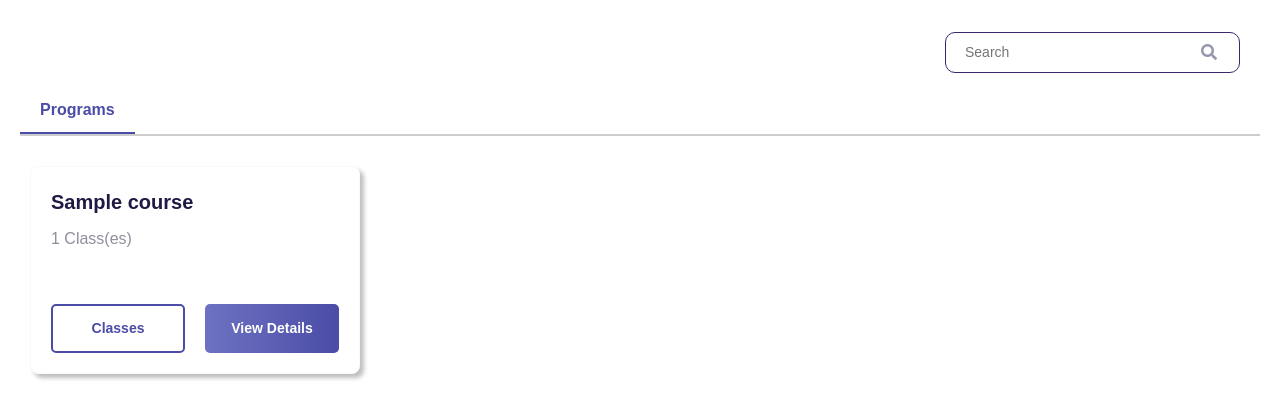
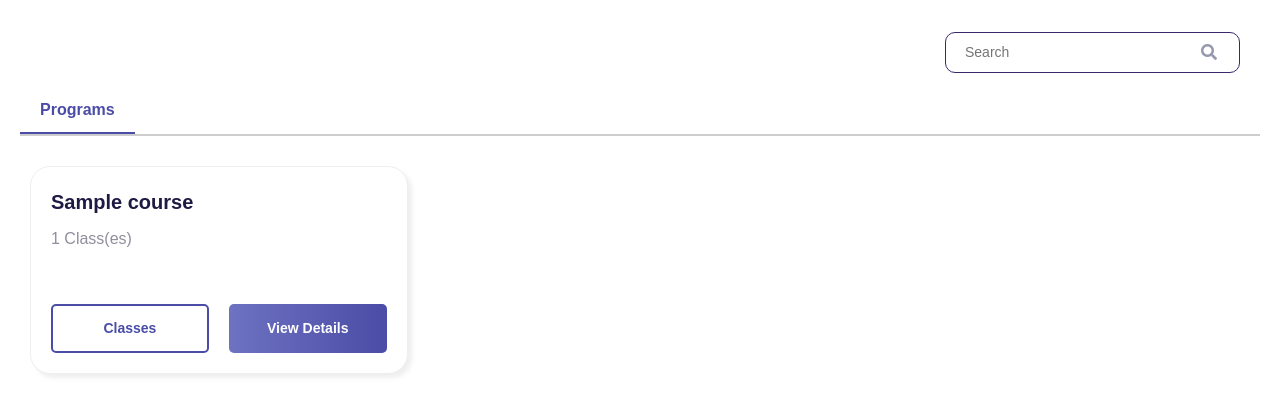
Before and after one commit to auriapple/QuilanaRW, a PHP site: page /classes.php in a window 1280 px wide. Shown: the part 58-477 px from the top of the page. Run offline with PHP 8.4, Linux system fonts and the light colour scheme; the visitor is signed in with stand-in values (Sample User, id 1); tables that the repository leaves empty hold one stand-in row (values such as "Sample post"); some libraries are stand-ins or nearby versions; some web fonts are replaced.

Commit message:
fixed card display and others

```diff
--- a/assets/css/style.css
+++ b/assets/css/style.css
@@ -602,23 +602,22 @@ body {
 .quizzes-container,
 .exams-container,
 .assessment-container {
-    display: flex;
-    flex-wrap: wrap;
-    gap: 10px;
-    justify-content: start;
+    width: 100%;
+    display: grid;
+    gap: 1rem;
+    grid-template-columns: repeat(auto-fill, minmax(325px, 1fr));
 }
 
 /* Cards */
 .course-card,
 .class-card,
 .assessment-card {
-    width: 330px;
     height: 208px;
     background-color: #FFFFFF;
-    border: 1px solid #F8F9FA;
-    border-radius: 8px;
+    border: 1px solid #EEEEEE;
+    border-radius: 20px;
     margin: 10px;
-    box-shadow: 4px 4px 4px rgba(0, 0, 0, 0.25);
+    box-shadow: 4px 4px 4px rgba(150, 150, 150, 0.15);
     padding: 20px;
     box-sizing: border-box;
     position: relative;
@@ -847,6 +846,7 @@ body {
     text-align: center;
     font-style: italic;
     width: 100%;
+    grid-column: 1 / -1;
 }
 
 /* RESULTS - STUDENT */
```
Also changed, not shown: manage_reviewer.php (+7 -1 lines).
